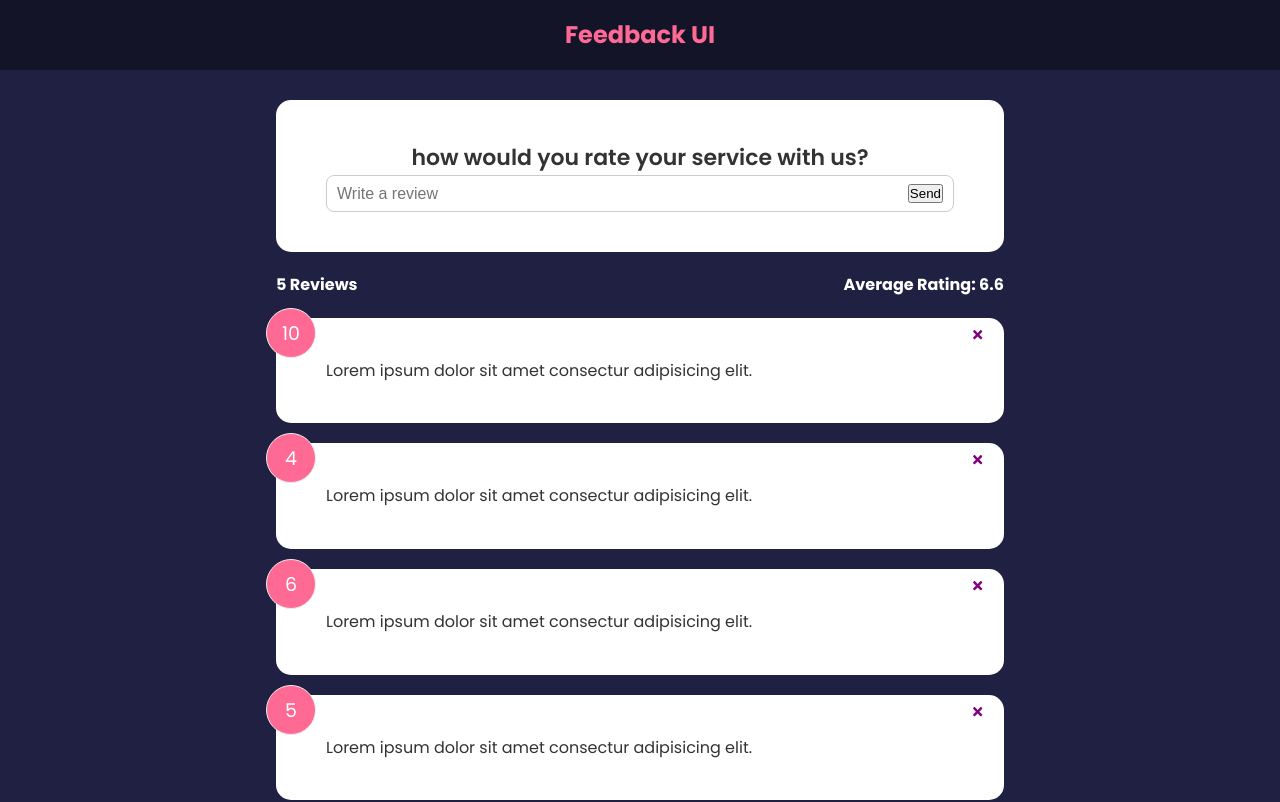
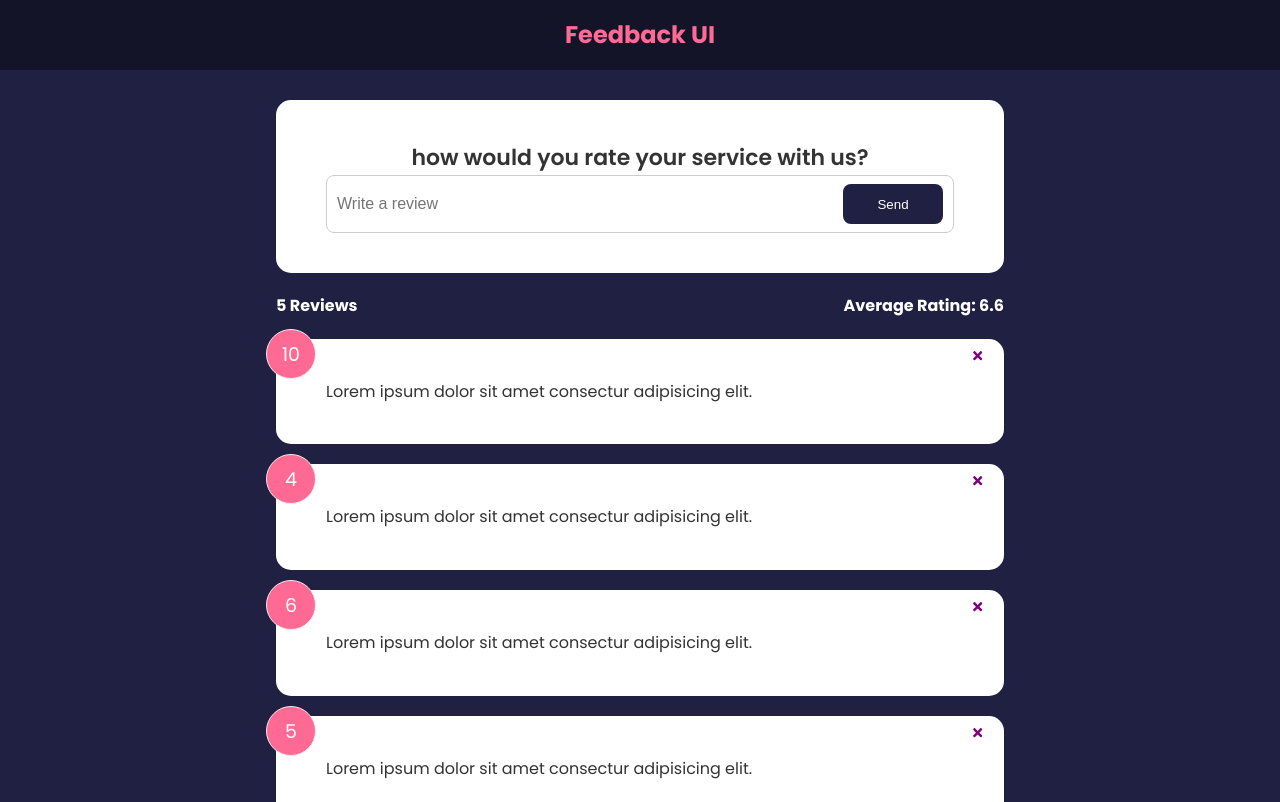
Before and after one commit to joepasss/react_study, a React (Create React App) app in the folder feedback-app/: page / in a window 1280 px wide. Shown: the top 802 px of the page. Built offline with nearby package versions, Linux system fonts and the light colour scheme.

Commit message:
add button component

```diff
--- a/feedback-app/src/components/FeedbackForm.jsx
+++ b/feedback-app/src/components/FeedbackForm.jsx
@@ -1,5 +1,7 @@
 import { useState } from 'react';
+
 import Card from './shared/Card';
+import Button from './shared/Button';
 
 function FeedbackForm() {
   const [text, setText] = useState('');
@@ -18,7 +20,7 @@
             placeholder='Write a review'
             onChange={handleTextChange}
           />
-          <button type='submit'>Send</button>
+          <Button type='submit'>Send</Button>
         </div>
       </form>
     </Card>
--- /dev/null
+++ b/feedback-app/src/components/shared/Button.jsx
@@ -0,0 +1,24 @@
+import PropTypes from 'prop-types';
+
+function Button({ children, version, type, isDisabled }) {
+  return (
+    <button type={type} disabled={isDisabled} className={`btn btn-${version}`}>
+      {children}
+    </button>
+  );
+}
+
+Button.defaultProps = {
+  version: 'primary',
+  type: 'button',
+  isDisabled: false,
+};
+
+Button.propTypes = {
+  children: PropTypes.node.isRequired,
+  version: PropTypes.string,
+  type: PropTypes.string,
+  isDisabled: PropTypes.bool,
+};
+
+export default Button;
```
